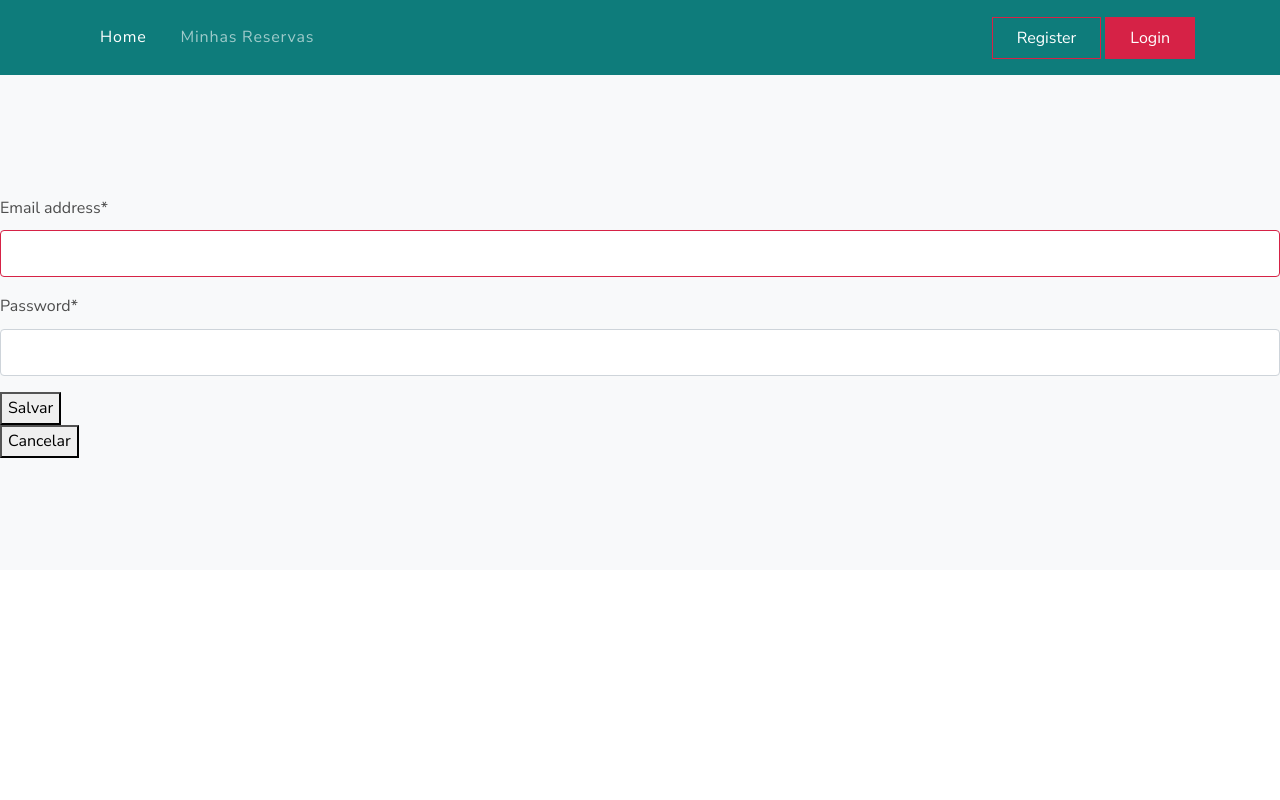
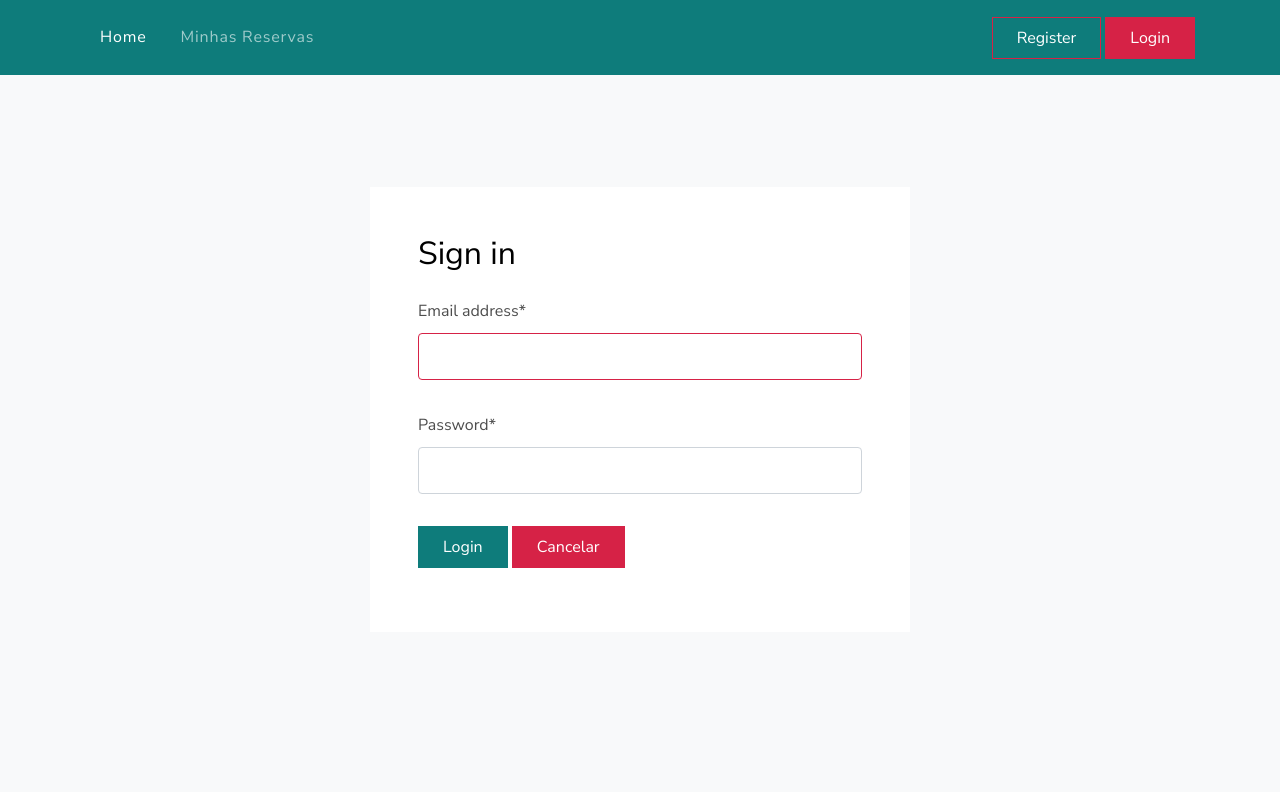
Before and after one commit to julianopita/bolt, a Django app: page /accounts/login/ in a window 1280 px wide. Run offline with Django 4.2, Linux system fonts and the light colour scheme; some libraries are stand-ins or nearby versions.

Commit message:
Template Login

```diff
--- a/templates/base.html
+++ b/templates/base.html
@@ -60,10 +60,6 @@
                 var carroVaga = $(this).data('carro-vaga');
                 var carroLocacao = $(this).data('carro-locacao');
 
-                // Aqui você pode fazer uma requisição AJAX para buscar as informações do carro com o ID fornecido
-
-                // Preencher o modal com as informações do carro recuperadas
-                // Exemplo de código para exibir o modal e preencher os elementos HTML
                 $('#modalDetalhesCarro .modal-title').text(carroMarca.toUpperCase() + ' ' + carroModelo.toUpperCase());
                 $('#modalDetalhesCarro .modal-body #label-placa-carro').text(carroPlaca.toUpperCase())
                 $('#modalDetalhesCarro .modal-body #label-marca-carro').text(carroMarca.toUpperCase())
@@ -74,9 +70,6 @@
                 $('#modalDetalhesCarro .modal-body #label-cidade-carro').text(carroCidade.toUpperCase())
                 $('#modalDetalhesCarro .modal-body #label-vaga-carro').text(carroVaga.toUpperCase())
                 $('#modalDetalhesCarro .modal-body #label-locacao-carro').text('R$' + carroLocacao.toUpperCase())
-
-                // Abrir o modal
-                $('#carro-modal').modal('show');
             });
         });
 
--- a/templates/registration/login.html
+++ b/templates/registration/login.html
@@ -1,5 +1,6 @@
 {% extends 'base.html' %}
 {% load crispy_forms_tags %}
+{% load crispy_forms_filters %}
 
 {% block extrahead %}
     {{ form.media }}
@@ -10,14 +11,34 @@
 {% endblock %}
 
 {% block main %}
+    <div class=" bg-light">
+        <div class="container">
+            <div class="row justify-content-center">
+                <div class="col-md-12 col-lg-6 mb-5">
+                    <form method="POST" enctype="multipart/form-data" class="p-5 bg-white">
+                        {% csrf_token %}
+                        <h2 class="mb-4 text-black">Sign in</h2>
+                        <div class="row form-group">
+                            <div class="col-md-12">
+                                {{ form.username | as_crispy_field }}
+                            </div>
+                        </div>
+                        <div class="row form-group">
+                            <div class="col-md-12">
+                                {{ form.password | as_crispy_field }}
+                            </div>
+                        </div>
+                        <div class="row form-group">
+                            <div class="col-md-12">
+                                <button type="submit" class="btn btn-secondary-blue  py-2 px-4 rounded-0">Login</button>
+                                <button class="btn btn-primary  py-2 px-4 rounded-0" onclick="window.location.href='/'">Cancelar</button>
+                            </div>
+                        </div>
+                    </form>
+                </div>
+            </div>
+        </div>
+    </div>
 
-    <h3>{{ txt_descricao }}</h3>
-
-        <form method="post" enctype="multipart/form-data">
-            {% csrf_token %}
-            {{ form | crispy }}
-            <button type="submit">Salvar</button>
-        </form>
-    <button onclick="window.location.href='/'">Cancelar</button>
 
 {% endblock %}
```
Also changed, not shown: db.sqlite3.
